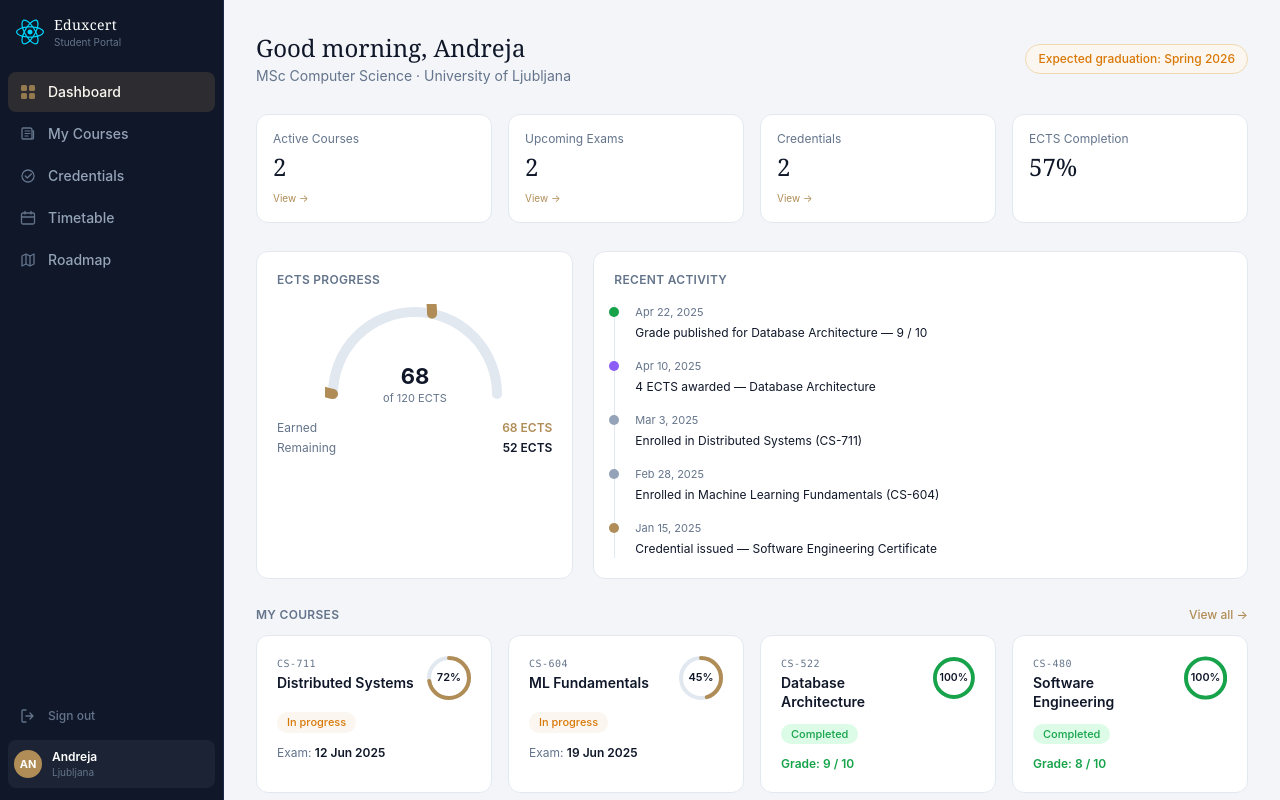
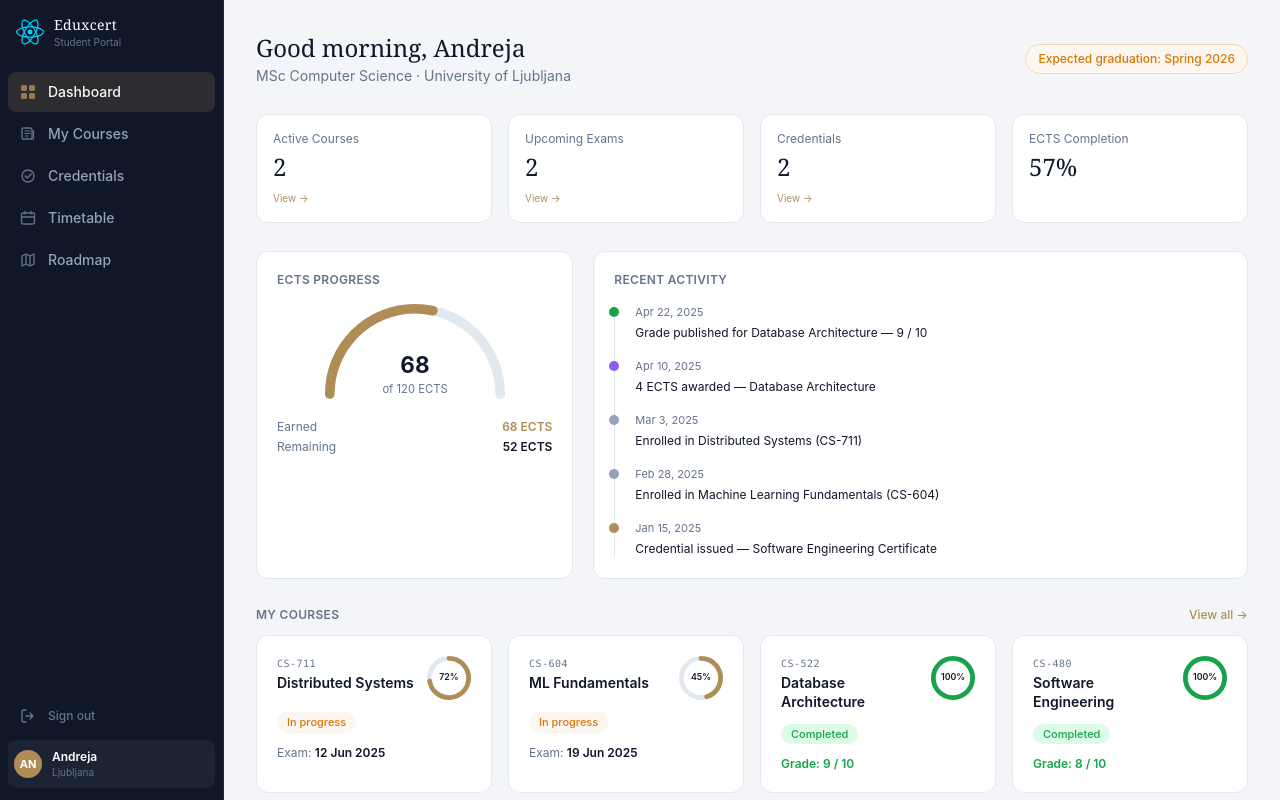
Before and after one commit to mehdibp/Eduxcert, a React (Vite) app: page /student in a window 1280 px wide. Both pictures are taken after a click on the button "Sign in". Built offline with nearby package versions, Linux system fonts and the light colour scheme.

Commit message:
Seprate commen ProgressRing function

```diff
--- /dev/null
+++ b/src/components/commen/ProgressRing.jsx
@@ -0,0 +1,39 @@
+import { ink, muted, border, gold, green } from "../../styles/colors";
+
+
+// Circle or semicircle indicating progress (in percentage or in number) --------------------
+export default function ProgressRing({earned, required, isArc=false, size = isArc?180:50}) {
+  const pct = earned/required * 100;
+
+  // Canvas dimensions and circle center
+  const w = size;
+  const h = isArc ? Math.round(size*0.55) : size;
+  const stroke = Math.sqrt(size)/1.4
+  const cx = w/2, cy = w/2;
+  const r = (size - stroke) / 2;
+
+  // Circumference of a full circle and maximum length of visible arc
+  const circ = 2 * Math.PI * r;
+  const maxLen = isArc ? Math.PI*r : circ;
+  const currentLen = (Math.min(100, Math.max(0, pct)) / 100) * maxLen;
+
+  // Starting angle: semicircle from 9 o'clock (-180°) and ring from 12 o'clock (-90°)
+  const startAngle = isArc ? -180 : -90;
+  const strokeColor = pct === 100 ? green : gold;
+
+  const fontSize_ = size>80 ? size/8 : size/5
+  const text = !isArc
+               ? <text x="50%" y="50%" dominantBaseline="middle" textAnchor="middle" fontSize={fontSize_} fontWeight="600" fill={ink} > {Math.round(pct)}% </text>
+               : <>
+                   <text x="50%" y="70%" textAnchor="middle" fontWeight="700" fontSize={fontSize_} fill={ink}> {earned} </text>
+                   <text x="50%" y="90%" textAnchor="middle" fontSize={fontSize_/2} fill={muted}> of {required} ECTS    </text>
+                 </>
+
+  return (
+    <svg viewBox={`0 0 ${w} ${h}`} className="w-full" style={{ maxWidth: w }}>
+      <circle cx={cx} cy={cy} r={r} fill="none" stroke={border} strokeWidth={stroke} strokeDasharray={isArc ? `${maxLen} ${circ}` : undefined} strokeLinecap="round" transform={`rotate(${startAngle} ${cx} ${cy})`} />
+      <circle cx={cx} cy={cy} r={r} fill="none" stroke={strokeColor} strokeWidth={stroke} strokeDasharray={`${currentLen} ${circ}`} strokeLinecap="round" transform={`rotate(${startAngle} ${cx} ${cy})`} />
+      {text}
+    </svg>
+  );
+}
--- a/src/pages/StudentPage.jsx
+++ b/src/pages/StudentPage.jsx
@@ -11,6 +11,8 @@ import {STUDENT, DASH_COURSES, DASH_CREDS, TIMELINE, ALL_COURSES, CRED_DATA, LEC
         CAREER_TARGETS, SKILLS, RECS, MILESTONES } from "../data/student"
 
 import Sidebar from "../components/layout/Sidebar"
+
+import ProgressRing from "../components/commen/ProgressRing"
 
 
 // ════════════════════════════════════════════════
@@ -31,30 +33,6 @@ const ic = (d, vb="0 0 16 16") => ({ size=16, color="currentColor", strokeWidth=
 // ════════════════════════════════════════════════
 // SHARED UI COMPONENTS
 // ════════════════════════════════════════════════
-function ProgressRing({pct,size=48,stroke=4}) {
-  const r=( size-stroke)/2, circ=2*Math.PI*r, offset=circ*(1-pct/100);
-  return <svg width={size} height={size} viewBox={`0 0 ${size} ${size}`}>
-    <circle cx={size/2} cy={size/2} r={r} fill="none" stroke={border} strokeWidth={stroke}/>
-    <circle cx={size/2} cy={size/2} r={r} fill="none" stroke={pct===100?green:gold}
-      strokeWidth={stroke} strokeDasharray={circ} strokeDashoffset={offset}
-      strokeLinecap="round" transform={`rotate(-90 ${size/2} ${size/2})`}/>
-    <text x="50%" y="50%" dominantBaseline="middle" textAnchor="middle" fontSize="11" fontWeight="600" fill={ink}>{pct}%</text>
-  </svg>;
-}
-
-function EctsArc({earned,required}) {
-  const pct=earned/required,w=180,h=100,cx=w/2,cy=h-10,r=82;
-  const sa=Math.PI, ea=Math.PI+pct*Math.PI;
-  const x1=cx+r*Math.cos(sa),y1=cy+r*Math.sin(sa);
-  const x2=cx+r*Math.cos(ea),y2=cy+r*Math.sin(ea);
-  return <svg viewBox={`0 0 ${w} ${h}`} className="w-full max-w-[180px]">
-    <path d={`M ${cx-r} ${cy} A ${r} ${r} 0 1 1 ${cx+r} ${cy}`} fill="none" stroke={border} strokeWidth="10" strokeLinecap="round"/>
-    <path d={`M ${x1} ${y1} A ${r} ${r} 0 ${pct>.5?1:0} 1 ${x2} ${y2}`} fill="none" stroke={gold} strokeWidth="10" strokeLinecap="round"/>
-    <text x={cx} y={cy-10} textAnchor="middle" fontWeight="700" fontSize="22" fill={ink}>{earned}</text>
-    <text x={cx} y={cy+8}  textAnchor="middle" fontSize="11" fill={muted}>of {required} ECTS</text>
-  </svg>;
-}
-
 function QIBadge() {
   return <span className="inline-flex items-center gap-1.5 text-[10px] font-bold px-2.5 py-1 rounded-full"
     style={{backgroundColor:goldBg,color:gold,border:`1px solid ${goldBdr}`}}>
@@ -234,7 +212,7 @@ function DashboardView({onNav}) {
         <div className="rounded-xl p-5 flex flex-col items-center"
           style={{backgroundColor:white,border:`1px solid ${border}`}}>
           <p className="text-xs font-semibold tracking-wide uppercase self-start mb-4" style={{color:muted}}>ECTS Progress</p>
-          <EctsArc earned={68} required={120}/>
+          <ProgressRing earned={68} required={120} isArc/>
           <div className="mt-4 w-full">
             <div className="flex justify-between text-xs mb-1">
               <span style={{color:muted}}>Earned</span>
@@ -278,7 +256,7 @@ function DashboardView({onNav}) {
                   <p className="text-[10px] font-mono tracking-wider" style={{color:muted}}>{c.code}</p>
                   <h3 className="text-sm font-semibold mt-0.5 leading-snug" style={{color:ink}}>{c.title}</h3>
                 </div>
-                <ProgressRing pct={c.progress} size={44}/>
+                <ProgressRing earned={c.progress} required={100} pct={c.progress} size={44}/>
               </div>
               <span className="text-[11px] font-medium px-2.5 py-0.5 rounded-full self-start"
                 style={{backgroundColor:done?greenBg:goldBg,color:done?green:amber}}>
```
